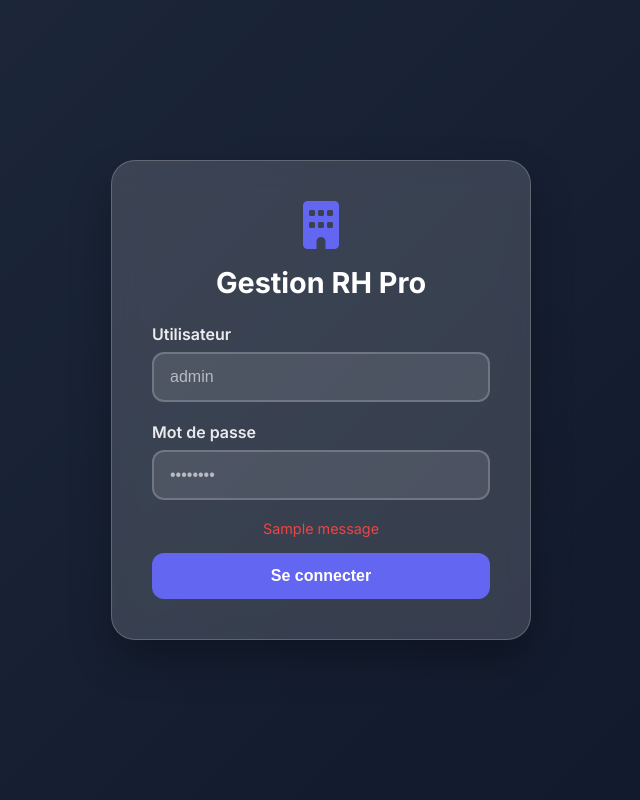
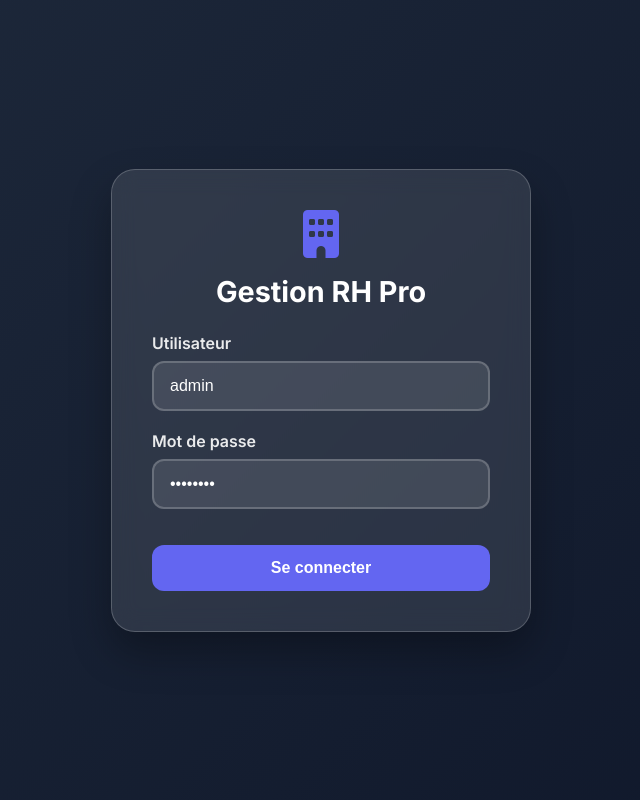
Before and after one commit to Berthieur/postcam, a Flask app: page / in a window 1280 px wide. Shown: the whole page, without its empty margins (319-959 px from the left). Run offline with Flask 3, Linux system fonts and the light colour scheme; tables that the repository leaves empty hold one stand-in row (values such as "Sample post"); one stand-in notice (Sample message) is shown; some libraries are stand-ins or nearby versions.

Commit message:
Update login.html

```diff
--- a/templates/login.html
+++ b/templates/login.html
@@ -12,8 +12,6 @@
             --danger: #ef4444;
             --gray-800: #1f2937;
             --gray-100: #f3f4f6;
-            --glass: rgba(255, 255, 255, 0.15);
-            --glass-border: rgba(255, 255, 255, 0.2);
         }
         * { margin: 0; padding: 0; box-sizing: border-box; }
         body {
@@ -27,9 +25,9 @@
             padding: 1rem;
         }
         .login-container {
-            background: var(--glass);
+            background: rgba(255, 255, 255, 0.1);
             backdrop-filter: blur(12px);
-            border: 1px solid var(--glass-border);
+            border: 1px solid rgba(255, 255, 255, 0.2);
             padding: 2.5rem;
             border-radius: 1.5rem;
             width: 100%;
@@ -67,7 +65,6 @@
             font-size: 1rem;
             transition: all 0.3s ease;
         }
-        .form-input::placeholder { color: rgba(255, 255, 255, 0.6); }
         .form-input:focus {
             outline: none;
             border-color: var(--primary);
@@ -102,22 +99,31 @@
     <div class="login-container">
         <i class="fas fa-building logo"></i>
         <h1>Gestion RH Pro</h1>
-        <form method="POST" action="{{ url_for('login') }}">
+        <form id="loginForm">
             <div class="form-group">
                 <label class="form-label">Utilisateur</label>
-                <input type="text" name="username" class="form-input" placeholder="admin" required>
+                <input type="text" class="form-input" id="username" value="admin" readonly>
             </div>
             <div class="form-group">
                 <label class="form-label">Mot de passe</label>
-                <input type="password" name="password" class="form-input" placeholder="••••••••" required>
+                <input type="password" class="form-input" id="password" value="admin123" readonly>
             </div>
-            {% with messages = get_flashed_messages() %}
-                {% if messages %}
-                    <p class="error" style="display:block;">{{ messages[0] }}</p>
-                {% endif %}
-            {% endwith %}
+            <p class="error" id="errorMsg">Identifiants incorrects !</p>
             <button type="submit" class="btn">Se connecter</button>
         </form>
     </div>
+
+    <script>
+        document.getElementById('loginForm').addEventListener('submit', function(e) {
+            e.preventDefault();
+            const user = document.getElementById('username').value;
+            const pass = document.getElementById('password').value;
+            if (user === 'admin' && pass === 'admin123') {
+                window.location.href = 'index.html';
+            } else {
+                document.getElementById('errorMsg').style.display = 'block';
+            }
+        });
+    </script>
 </body>
 </html>
```
